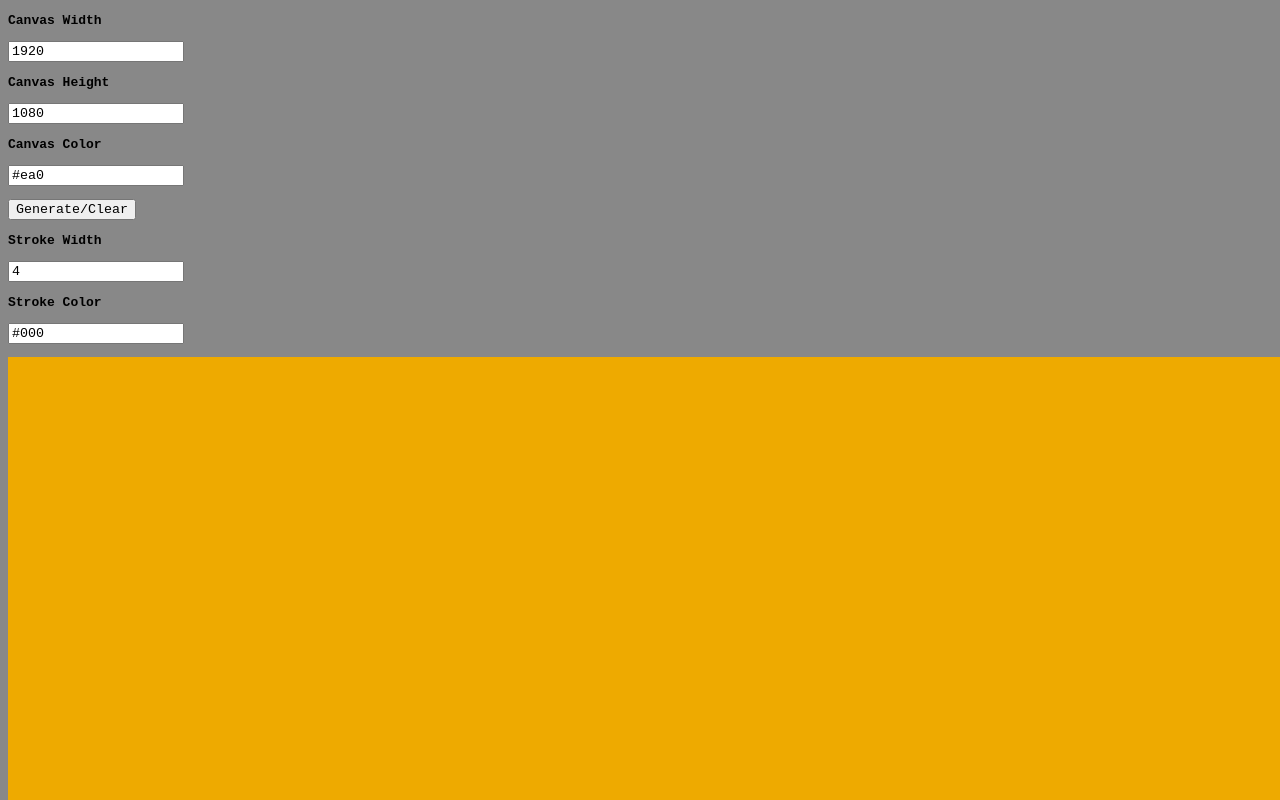
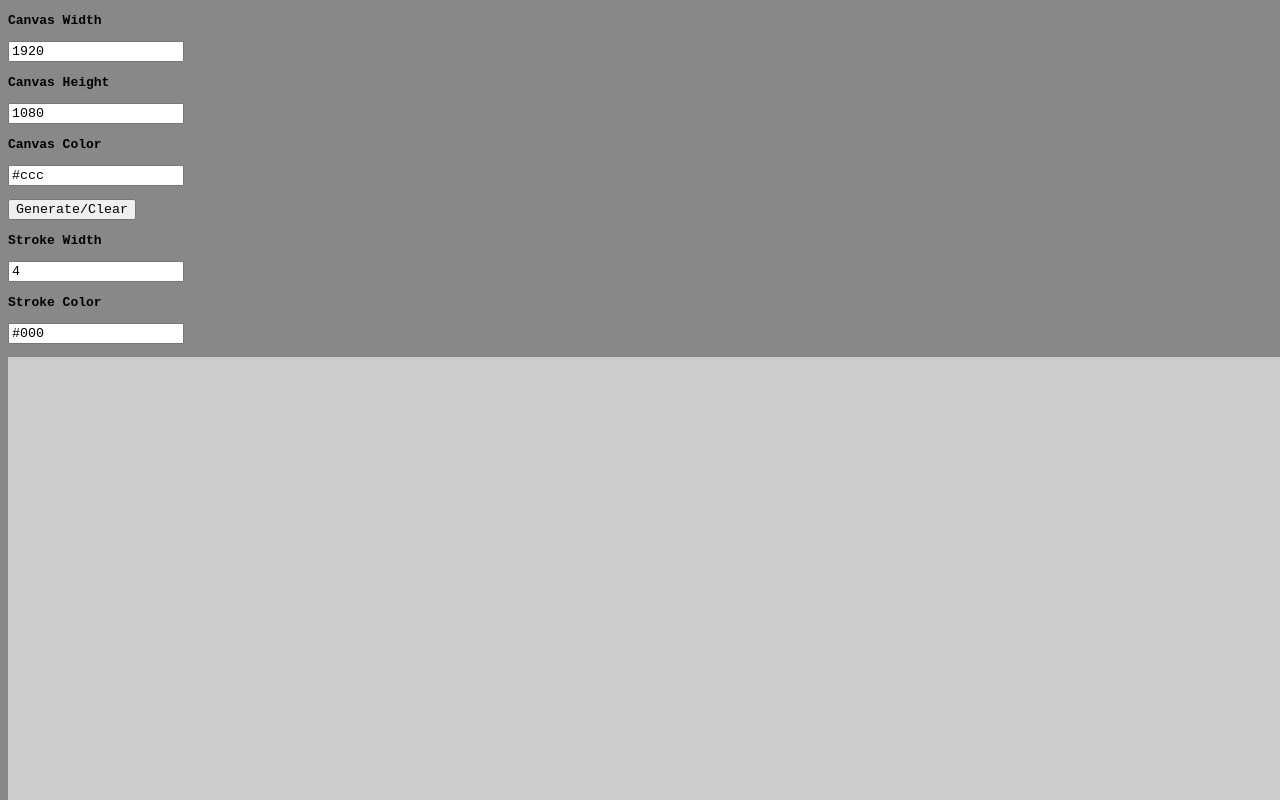
Before and after one commit to neverbeanz/draw, a plain HTML site: page index.html in a window 1280 px wide. Shown: the top 800 px of the page. Drawn offline with Linux system fonts and the light colour scheme.

Commit message:
adds favicon.png 64x64

```diff
--- a/index.html
+++ b/index.html
@@ -1,6 +1,7 @@
 <!doctype html>
 <html>
     <head>
+        <link rel="icon" type="image/png" href="favicon.png">
         <link rel="stylesheet" href="style.css">
         <script src="script.js"></script>
     </head>
@@ -11,7 +12,7 @@
         <p><b>Canvas Height</b></p>
         <input id="canvasHeight" value="1080" onfocus="this.select()"></input>
         <p><b>Canvas Color</b></p>
-        <input id="canvasColor" value="#ea0" onfocus="this.select()"></input>
+        <input id="canvasColor" value="#ccc" onfocus="this.select()"></input>
         <p></p>
         <button id="applyButton">Generate/Clear</button>
         <p></p>
--- a/script.js
+++ b/script.js
@@ -15,13 +15,12 @@ window.onload = function() {
     applyButton.addEventListener('click', ApplyCanvasProperties);
 
     canvas.addEventListener('mousedown', (e)=> {
+        if(e.button == 2) return;
         isDrawing = true;
         lastX = e.offsetX;
         lastY = e.offsetY;
     });
     canvas.addEventListener('mousemove', (e)=> {
-        if(e.button == 2) return;
-
         if(isDrawing) {
             context.beginPath();
             context.moveTo(lastX, lastY);
@@ -43,7 +42,7 @@ window.onload = function() {
         isDrawing = false;
     });
 
-    strokeWidth.addEventListener('input', ()=> {
+    strokeWidthInput.addEventListener('input', ()=> {
         strokeWidth = st
     });
 };
--- a/style.css
+++ b/style.css
@@ -5,5 +5,5 @@ body {
     background-color: #888;
 }
 canvas {
-    background-color: #222;
+    background-color: #ccc;
 }
```
Also changed, not shown: favicon.png (added).
